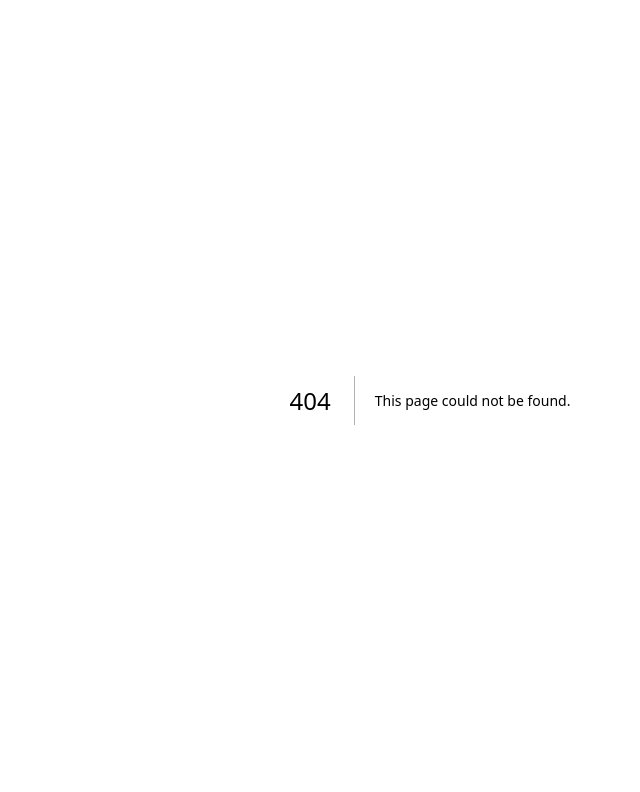
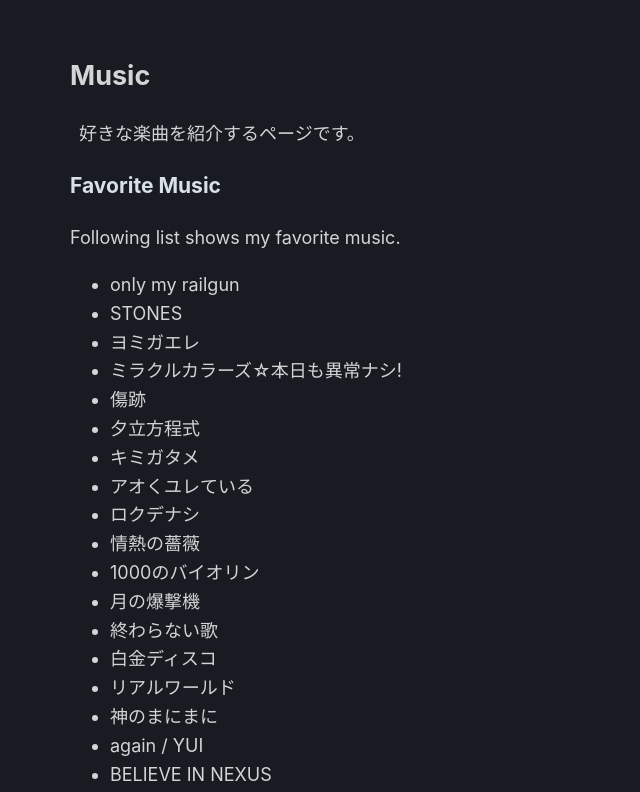
Before and after one commit to kira924age/kira924age.com, a Next.js app: page /music in a window 1280 px wide. Before the commit this address had no page. Shown: the top 792 px of the page, without its empty margins (210-850 px from the left). Built offline with nearby package versions, Linux system fonts and the light colour scheme.

Commit message:
feat: 🎸 rename file

```diff
--- a/src/pages/index.tsx
+++ b/src/pages/index.tsx
@@ -138,7 +138,7 @@ const Home: React.FC = () => {
           <Link href="/novel">Novel</Link>
         </li>
         <li>
-          <Link href="/song">Song</Link>
+          <Link href="/music">Music</Link>
         </li>
       </ul>
 
--- a/src/pages/song.tsx
+++ b/src/pages/music.tsx
@@ -2,16 +2,16 @@ import Head from 'next/head'
 import React from 'react'
 import { Layout } from '../components/layout'
 
-const Song: React.FC = () => {
+const Music: React.FC = () => {
   return (
     <Layout>
       <Head>
-        <title>Favorite Song</title>
+        <title>Favorite Music</title>
       </Head>
-      <h2>Song</h2>
+      <h2>Music</h2>
       <p>好きな楽曲を紹介するページです。</p>
-      <h3>Favorite Song</h3>
-      Following list shows my favorite song.
+      <h3>Favorite Music</h3>
+      Following list shows my favorite music.
       <ul>
         <li>only my railgun</li>
         <li>STONES</li>
@@ -38,4 +38,4 @@ const Song: React.FC = () => {
   )
 }
 
-export default Song
+export default Music
```
Also changed, not shown: 2 other files (tests, documents, lock files or other folders).
